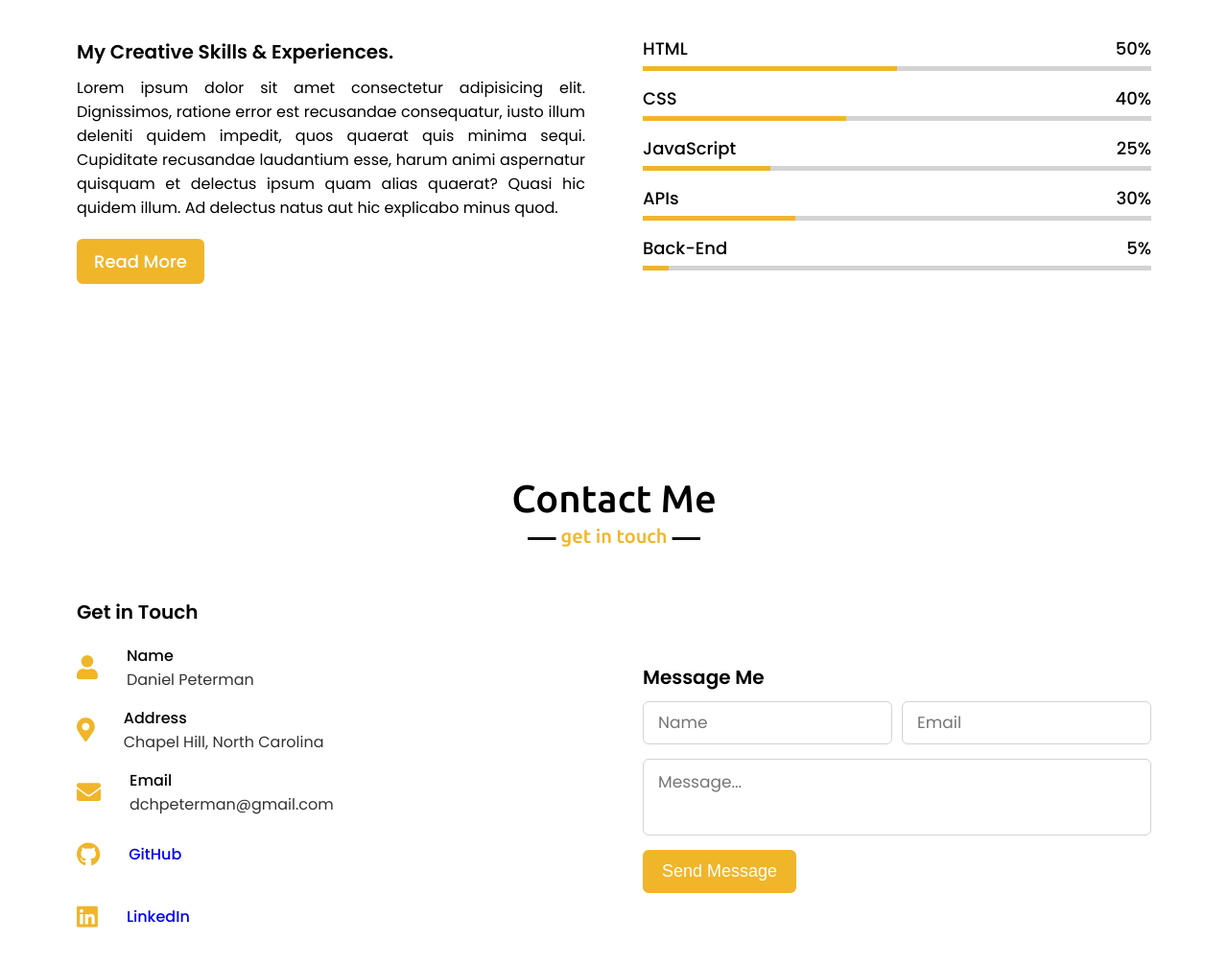
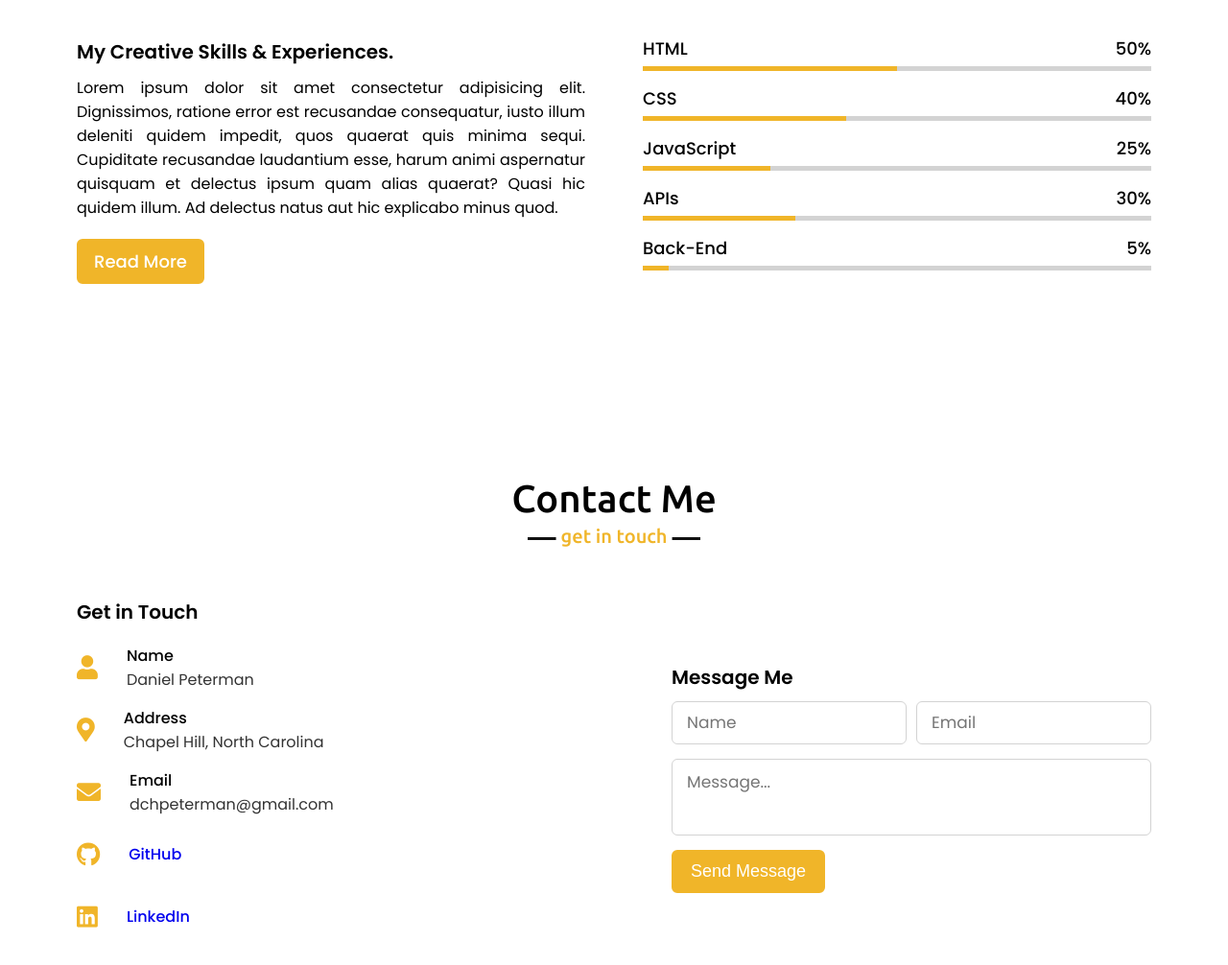
Before and after one commit to DanielPeterman/Portfolio_Update, a plain HTML site: page index.html in a window 1280 px wide. Shown: the part 2288-3294 px from the top of the page at 96% size. Drawn offline with nearby package versions, Linux system fonts and the light colour scheme.

Commit message:
Update style.css

```diff
--- a/Assets/CSS/style.css
+++ b/Assets/CSS/style.css
@@ -325,7 +325,7 @@ section .title::after{
     content: "get in touch";
 }
 .contact .contact-content .column{
-    width: calc(50% - 30px);
+    width: 500px;
 }
 .contact .contact-content .text{
     font-size: 20px;
```
